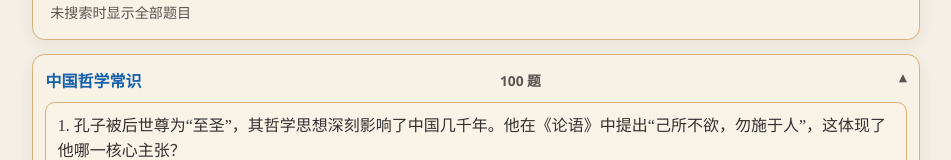
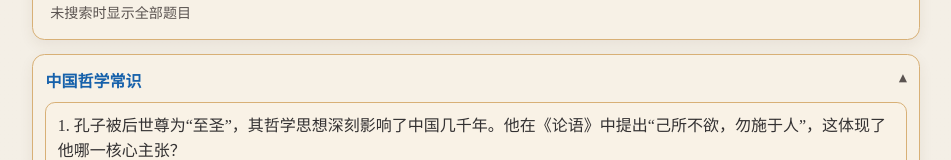
Before and after one commit to AlsoWereMe/ChineseReviewer, a React (Vite) app: page /question-bank in a window 1280 px wide. Shown: the part 300-460 px from the top of the page, without its empty margins (164-1115 px from the left). Built offline with nearby package versions, Linux system fonts and the light colour scheme.

Commit message:
refactor: remove question count display from module accordion in Question Bank for cleaner UI

```diff
--- a/src/pages/QuestionBank.tsx
+++ b/src/pages/QuestionBank.tsx
@@ -55,7 +55,6 @@ export function QuestionBank() {
           <details key={moduleId} className="module-accordion card bank-module" open={!search}>
             <summary className="module-accordion-summary">
               <span className="bank-module-title">{MODULE_LABELS[moduleId]}</span>
-              <span className="module-accordion-count">{list.length} 题</span>
             </summary>
             {list.length === 0 ? (
               <p className="empty">该模块暂未录入题目。</p>
```
